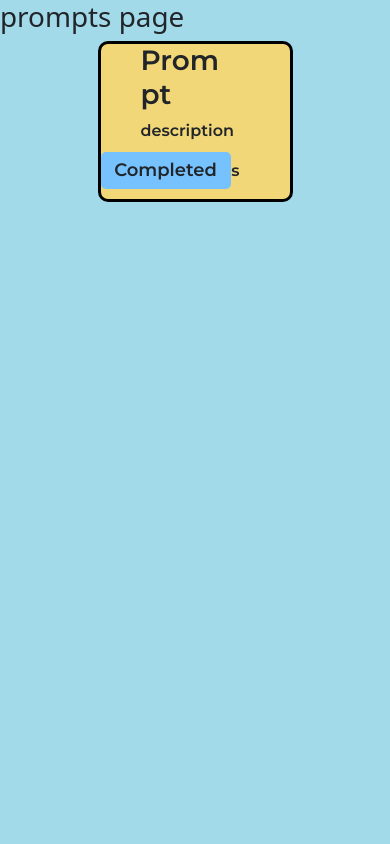
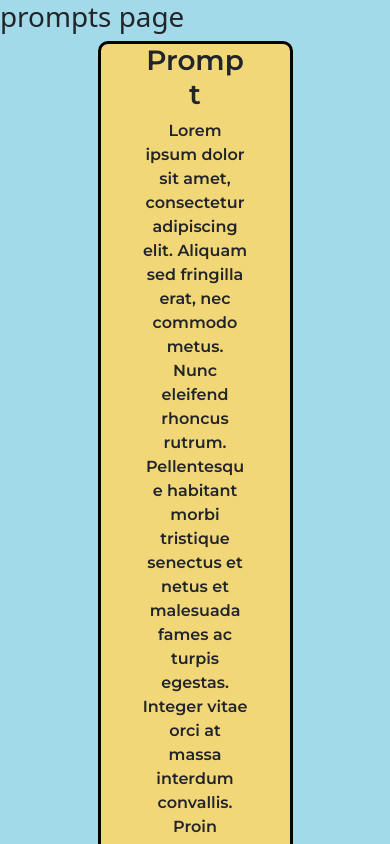
Before and after one commit to michellelin1/Zotciety, a React (Create React App) app: page /prompts in a window 390 px wide. Shown: the top 844 px of the page. Built offline with nearby package versions, Linux system fonts and the light colour scheme.

Commit message:
updated activity card

```diff
--- a/src/components/activityCard/ActivityCard.css
+++ b/src/components/activityCard/ActivityCard.css
@@ -6,8 +6,8 @@
   width: 50%;
   border-radius: 10px;
   border: solid black 3px;
-  display: flex;
-  justify-content: space-between;
+  /* display: flex;
+  justify-content: space-between; */
   font-family: "Montserrat";
   font-weight: bold;
 }
@@ -17,7 +17,7 @@
 }
 .second {
   position: relative;
-  margin-right: 50px;
+  /* margin-right: 50px; */
 }
 .second p {
   margin-top: 0;
@@ -25,13 +25,14 @@
   padding-left: 50px;
 }
 .second .button {
-  padding-top: 30px;
+  padding-top: 400px;
   margin-bottom: 10px;
-  margin-right: 100px;
+  /* margin-right: 100px; */
+  padding-left: 200px;
   position: absolute;
   bottom: 0;
 }
-.btn {
+.clickBtn {
   background-color: #76C2FF;
   border-radius: 5px;
   padding: 5px;
@@ -42,6 +43,70 @@
   cursor: pointer;
 }
 
+@media screen and (max-width: 1000px) and (min-width: 727px) {
+  .first {
+    text-align: center;
+    margin-left: 80px;
+    margin-right: 80px;
+    /* margin: auto; */
+  }
+  .second {
+    text-align: center;
+    position: inherit;
+  }
+  .second p {
+    margin-left: 0;
+    float: none;
+    padding-left: 0;
+    margin-bottom: 5px;
+  }
+  .second .button {
+    padding-left: 20px;
+    padding-top: 5px;
+    position: inherit;
+  }
+}
+
+@media screen and (max-width: 727px) {
+  .first {
+    text-align: center;
+    margin-left: 30px;
+    margin-right: 30px;
+    /* margin: auto; */
+  }
+  .second {
+    text-align: center;
+    position: inherit;
+  }
+  .second p {
+    margin-left: 0;
+    float: none;
+    padding-left: 0;
+    margin-bottom: 5px;
+  }
+  .second .button {
+    padding-left: 20px;
+    padding-top: 5px;
+    position: inherit;
+  }
+}
+
+/* @media screen and (max-width: 1158px) and (min-width: 801px) {
+  .first {
+    text-align: center;
+    margin: 0px;
+  }
+  .second {
+    text-align: center;
+  }
+  .second p {
+    float: none;
+  }
+  .second .button {
+    padding-left: 40px;
+  }
+} */
+
 
 
 /* .btn:hover {
--- a/src/components/activityCard/ActivityCard.jsx
+++ b/src/components/activityCard/ActivityCard.jsx
@@ -3,7 +3,7 @@ import "./ActivityCard.css"
 
 export default function ActivityCard() {
   let prompt = "Prompt"
-  let description = "description"
+  let description = "Lorem ipsum dolor sit amet, consectetur adipiscing elit. Aliquam sed fringilla erat, nec commodo metus. Nunc eleifend rhoncus rutrum. Pellentesque habitant morbi tristique senectus et netus et malesuada fames ac turpis egestas. Integer vitae orci at massa interdum convallis. Proin malesuada mauris tellus, non congue massa eleifend iaculis. Vestibulum quis velit augue. Vestibulum odio nulla, finibus non sodales ut, laoreet et tortor. Nam non nibh nec erat placerat porttitor in vitae nisi. Pellentesque et mattis diam, ut consectetur quam. fdfsfafewd, consectetur adipiscing elit. Aliquam sed fringilla erat, nec commodo metus. Nunc eleifend rhoncus rutrum. Pellentesque habitant morbi tristique senectus et netus et malesuada fames ac turpis egestas. Integer vitae orci at massa interdum convallis. Proin malesuada mauris tellus, non congue massa eleifend iaculis. Vestibulum quis velit augue. Vestibulum odio nulla, finibus non sodales ut, laoreet et tortor. Nam non nibh nec erat placerat porttitor in vitae nisi. Pellentesque et mattis diam, ut consectetur quam."
   let point = "points"
 
   function CompletedButton() {
@@ -13,19 +13,21 @@ export default function ActivityCard() {
     }
 
     return (
-      <button class="btn" onClick={click}>Completed</button>
+      <button class="clickBtn" onClick={click}>Completed</button>
     )
   }
 
   return (
-    <div class="card">
-        <div class="first">
+    <div class="card container">
+      <div class="row">
+        <div class="first col">
     			<h1><strong>{prompt}</strong></h1>
           <p>{description}</p>
         </div>
-        <div class="second">
+        <div class="second col">
           <p>{point}</p>
           <div class="button"><CompletedButton /></div>
+        </div>
         </div>
     </div>
     );
```
